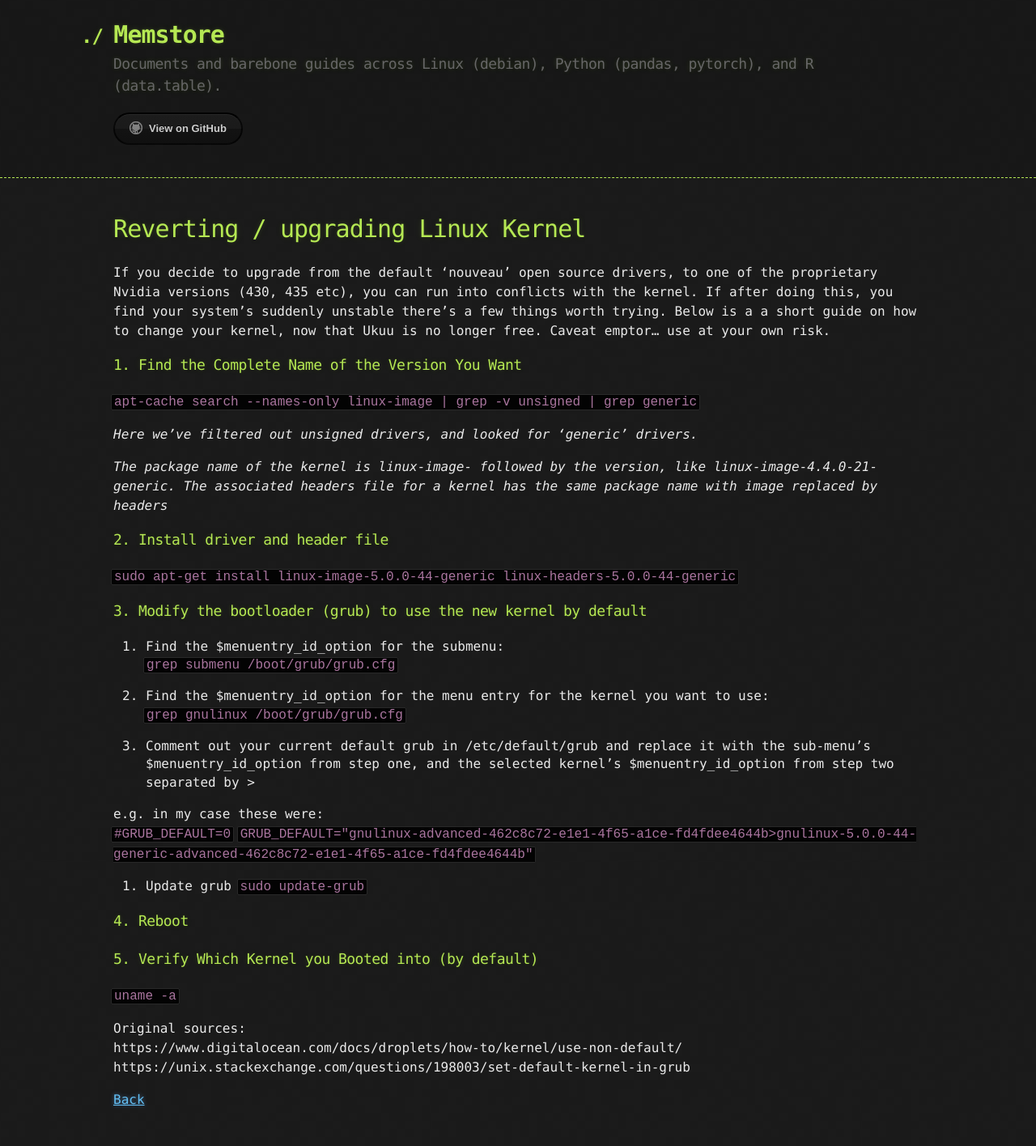
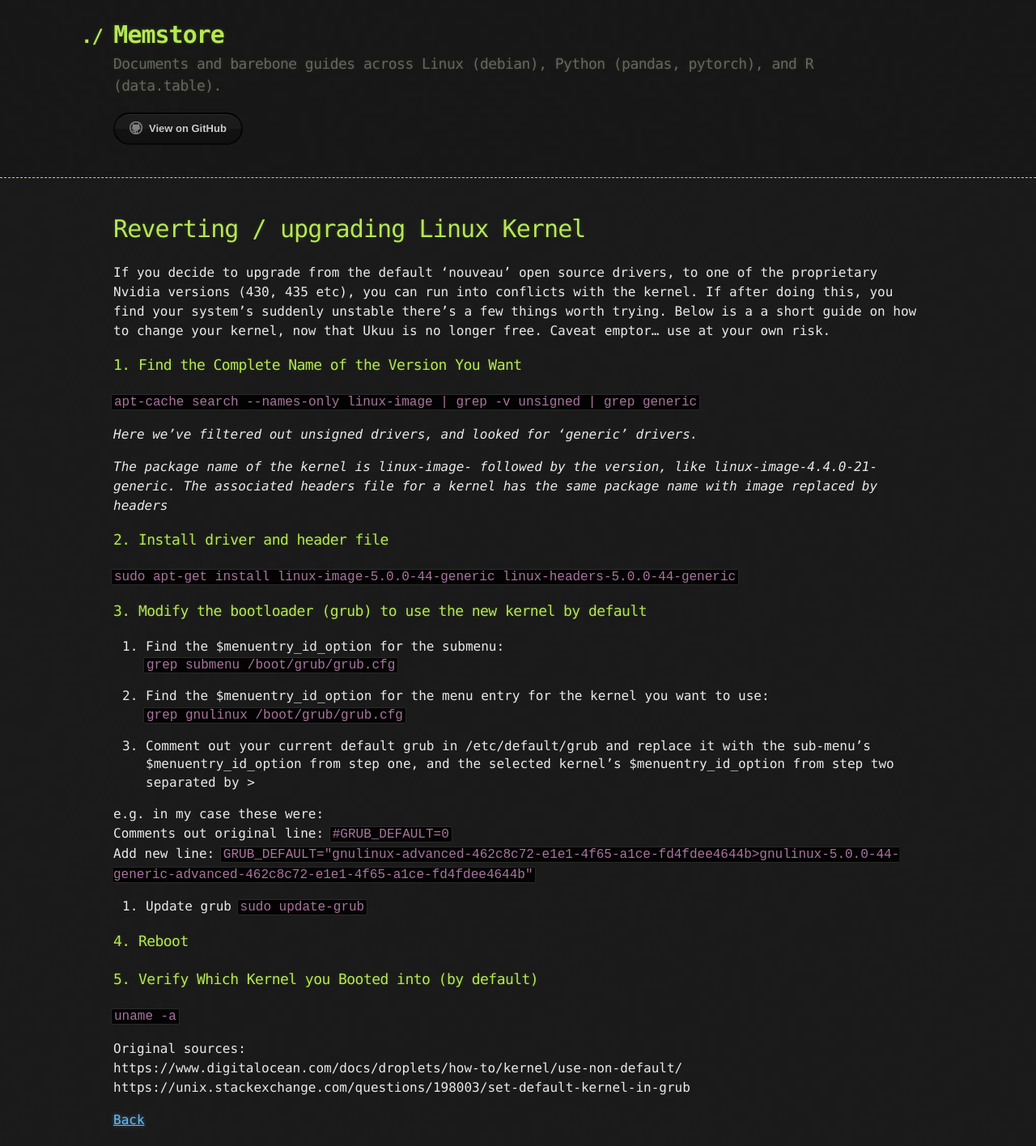
Before and after one commit to mark-clements/mark-clements.github.io, a Jekyll site: the page built from kernel.md, in a window 1280 px wide. Shown: the whole page at 81% size. Built offline with Jekyll 4.4.1, drawn with Linux system fonts in a browser that asks for light colours; before the commit the page ends 1391 px from its top, so only the background shows below that.

````diff
--- a/_layouts/default.html
+++ b/_layouts/default.html
@@ -7,6 +7,9 @@
     <link rel="stylesheet" href="{{ '/assets/css/style.css?v=' | append: site.github.build_revision | relative_url }}">
 
 {% seo %}
+{% if jekyll.environment == 'production' %}
+{% include analytics.html %}
+{% endif %}
   </head>
 
   <body>
--- a/kernel.md
+++ b/kernel.md
@@ -27,8 +27,8 @@ If you decide to upgrade from the default 'nouveau' open source drivers, to one
 3. Comment out your current default grub in /etc/default/grub and replace it with the sub-menu's $menuentry_id_option from step one, and the selected kernel's $menuentry_id_option from step two separated by >
 
 e.g. in my case these were:
-```#GRUB_DEFAULT=0```
-``` GRUB_DEFAULT="gnulinux-advanced-462c8c72-e1e1-4f65-a1ce-fd4fdee4644b>gnulinux-5.0.0-44-generic-advanced-462c8c72-e1e1-4f65-a1ce-fd4fdee4644b"```
+Comments out original line: ```#GRUB_DEFAULT=0```
+Add new line: ``` GRUB_DEFAULT="gnulinux-advanced-462c8c72-e1e1-4f65-a1ce-fd4fdee4644b>gnulinux-5.0.0-44-generic-advanced-462c8c72-e1e1-4f65-a1ce-fd4fdee4644b"```
 
 4. Update grub
 ```sudo update-grub```
````
Also changed, not shown: analytics.html (added, +9 -0 lines).
